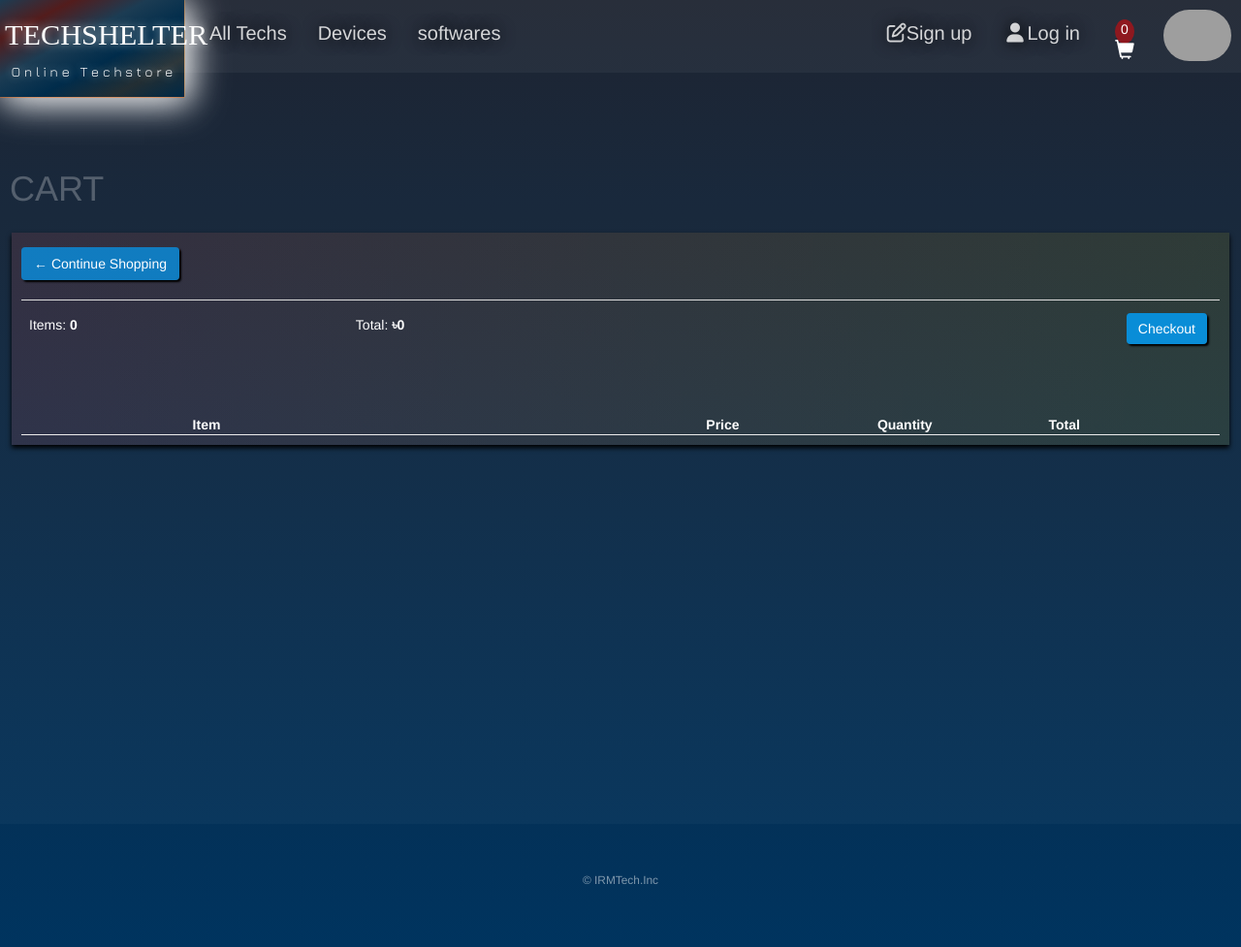
After one commit to Ihtheram/techshelter-django-online-store, a Django app: page /cart/ in a window 1280 px wide. The commit adds this page. Shown: the whole page at 97% size. Run offline with Django 3.2, Linux system fonts and the light colour scheme; lists and menus that the app fills with data are empty; some libraries are stand-ins or nearby versions; some web fonts are replaced; grey boxes are pictures that could not be loaded.

Commit message:
Add Cart Functionalities, Let Customers Make Orders, Let Sellers Receive Orders From Customers

```diff
--- /dev/null
+++ b/TechShelter_Online_EShop/TechShelterApp/Templates/TechShelterApp/cart.html
@@ -0,0 +1,80 @@
+{% extends 'TechShelterApp/main.html' %}
+{% load static %}
+{% block content %}
+
+<h1 class="pagename">CART</h1>
+
+<div class="row" style="margin: 0px 12px; background-image: linear-gradient(to right, #fc5a5a1e, rgba(255, 230, 0, 0.096) ); box-shadow: 0px 3px 5px black;">
+	<div class="col-lg-12" style="padding: 0px 0px;">
+		<div class="box-element" style="background-color: rgba(0, 0, 0, 0); box-shadow: 0px 0px 2px rgba(0, 0, 255, 0);">
+
+			<a class="btn btn-outline-dark" href="{% url 'tech_shelter' %}"
+				style="color:rgb(254, 254, 255); background-color: rgba(0, 162, 255, 0.671); box-shadow: 2px 2px 2px black;">&#x2190;
+				Continue Shopping</a>
+
+	</br></br>
+			<table class="table"
+				style="color: white ;background-color: rgba(97, 171, 255, 0); box-shadow: 2px 2px 2px rgba(0, 0, 0, 0);">
+				<tr>
+					<th>
+						<h5>Items: <strong>{{orderinfo.get_cart_item_quantity}}</strong></h5>
+					</th>
+					<th>
+						<h5>Total: <strong>৳{{orderinfo.get_cart_total_price}}</strong></h5>
+					</th>
+					<th>
+
+						<a id="checkout-btn" style="float:right; margin:5px; background-color: rgba(0, 162, 255, 0.795); border: 0px; box-shadow: 2px 2px 2px black;"
+							class="btn btn-success" href="{% url 'checkout' %}">Checkout</a>
+					</th>
+				</tr>
+			</table>
+
+		</div>
+
+		<br>
+		<div class="box-element"
+			style="color: white ;background-color: rgba(97, 171, 255, 0); box-shadow: 2px 2px 2px rgba(0, 0, 0, 0);">
+			<div class="cart-row">
+				<div style="flex:1"></div>
+				<div style="flex:3"><strong>Item</strong></div>
+				<div style="flex:1"><strong>Price</strong></div>
+				<div style="flex:1"><strong>Quantity</strong></div>
+				<div style="flex:1"><strong>Total</strong></div>
+			</div>
+
+
+
+			{% for orderedtech in orderedtechs %}
+			<div class="cart-row">
+
+				<div style="flex:1"><img class="row-image" src="{{orderedtech.tech.pictureURL}}"></div>
+				<div style="flex:3">
+					<p>{{orderedtech.tech.techname}}</p>
+				</div>
+				<div style="flex:1">
+					<p>৳{{orderedtech.tech.price|floatformat:2}}</p>
+				</div>
+				<div style="flex:1">
+					<p class="quantity">{{orderedtech.quantity}}</p>
+
+					<div class="quantity">
+						<i class='chg-quantity update-cart fas fa-chevron-up' data-tech={{orderedtech.tech.id}}
+							data-action="add" style="padding:0px;margin: 0px;"></i>
+						</br>
+						<i class='chg-quantity pdate-cart fas fa-chevron-down update-cart' data-tech={{orderedtech.tech.id}}
+							data-action="remove" style="padding:0px; margin:0px;"></i>
+					</div>
+				</div>
+				<div style="flex:1">
+					<p>৳{{orderedtech.get_total_price}}</p>
+				</div>
+
+			</div>
+			{% endfor %}
+
+
+		</div>
+	</div>
+</div>
+{% endblock content %}
--- a/TechShelter_Online_EShop/TechShelterApp/Templates/TechShelterApp/main.html
+++ b/TechShelter_Online_EShop/TechShelterApp/Templates/TechShelterApp/main.html
@@ -25,24 +25,24 @@
 
   <!-- JS for ADDING TO CART -->
   <script type="text/javascript">
-    var user = '{{tech_shelter.user}}'
+    var user = '{{request.user}}'
 
-    function getCsrfToken(username) {
+    function getCsrfToken(name) {
       let cookieValue = null;
       if (document.cookie && document.cookie !== '') {
         const cookies = document.cookie.split(';');
         for (let i = 0; i < cookies.length; i++) {
           const cookie = cookies[i].trim();
-          // Does this cookie string begin with the username we want?
-          if (cookie.substring(0, username.length + 1) === (username + '=')) {
-            cookieValue = decodeURIComponent(cookie.substring(username.length + 1));
+          // Does this cookie string begin with the name we want?
+          if (cookie.substring(0, name.length + 1) === (name + '=')) {
+            cookieValue = decodeURIComponent(cookie.substring(name.length + 1));
             break;
           }
         }
       }
       return cookieValue;
     }
-    const csrftoken = getCsrfToken('csrftoken');
+    var csrftoken = getCsrfToken('csrftoken');
 </script>
 
 </head>
@@ -55,14 +55,18 @@
     <div class="logo_div">
       <i id="menuicon" class="fa fa-bars menuicon" style="cursor: pointer;" onclick="menuFunction()"></i>
       <a class="storelink" href="{% url 'tech_shelter' %}">
-        <h1 class="logotext"> TECHSHELTER <span style="padding-bottom: 5px; font-family: 'Jura'; font-size: 14px;"> O n l i n e &nbsp; T e c h s t o r e </span></h1>
+        <h1 class="logotext"> TECHSHELTER <span style="padding-bottom: 5px; font-family: 'Jura'; font-size: 14px;"> O n
+            l i n e &nbsp; T e c h s t o r e </span></h1>
       </a>
 
       <!-- Menu Links MOBILE -->
       <div id="menuLinks" class="menu-contents" style="font-size: 20px; padding: 10px 20px;"></br>
-        <a class="menu_link" style="float: left; padding: 10px 20px; background-color: transparent;" href="{% url 'tech_shelter' %}">All Techs</a></br></br>
-        <a class="menu_link" style="float: left; padding: 10px 20px; background-color: transparent;" href="{% url 'devices' %}">Devices</a></br></br>
-        <a class="menu_link" style="float: left; padding: 10px 20px; background-color: transparent;" href="{% url 'softwares' %}">Softwares</a></br></br>
+        <a class="menu_link" style="float: left; padding: 10px 20px; background-color: transparent;"
+          href="{% url 'tech_shelter' %}">All Techs</a></br></br>
+        <a class="menu_link" style="float: left; padding: 10px 20px; background-color: transparent;"
+          href="{% url 'devices' %}">Devices</a></br></br>
+        <a class="menu_link" style="float: left; padding: 10px 20px; background-color: transparent;"
+          href="{% url 'softwares' %}">Softwares</a></br></br>
       </div>
 
       <script>
@@ -99,25 +103,40 @@
           <img onclick="usermenuFunction()" class="user" src="{{logged_in_user.imageURL}}"
             style="float: right; width: 70px; border-radius: 100px; margin: 10px;"></img>
 
+          <!-- CART DESKTOP -->
 
-
-
+          <a class="cart" style="float: right; text-decoration: none; margin:20px; font-size: 40px;"
+            href="{% url 'cart' %}">
+            <p id="cart-total">
+              {{orderinfo.get_cart_item_quantity}}
+              <span class="glyphicon glyphicon-shopping-cart" style="font-size: 20px;">
+              </span>
+            </p>
+          </a>
+          {% if orderinfo.get_cart_item_quantity is not 0 %}
+          {% endif %}
 
           <!-- Desktop login and signup buttons -->
           <div id='desktop-userbuttons' class="menubar_div-content">
             {% if request.user.is_authenticated %}
-              {% if logged_in_user.is_superuser %}<a class="menu_link" style="float: right;" href="{% url 'users' %}"><i class="fa fa-fw fa-user"></i>All Users
-                </a>
+              {% if logged_in_user.is_superuser %}
+                <a class="menu_link" href="{% url 'users' %}"><i class="fa fa-fw fa-user"></i>Manage All Users</a>
                 <a class="menu_link" href="{% url 'manage_techs' %}">Manage All Techs</a>
               {% endif %}
-                {% if 'Seller' in logged_in_user.usertype or logged_in_user.is_superuser %}
+
+              {% if 'Seller' in logged_in_user.usertype or logged_in_user.is_superuser or logged_in_user.is_staff%}
                 <a class="menu_link" href="{% url 'my_tech_shelter' %}">My Stall</a>
+                <a class="menu_link" style="width: fit-content;" href="{% url 'orders_received' %}">Orders Received</a>
               {% endif %}
+              {% if 'Customer' in logged_in_user.usertype or logged_in_user.is_superuser or logged_in_user.is_staff %}
+                <a class="menu_link" style="width: fit-content;" href="{% url 'orders' %}">Orders Made</a>
+              {% endif %}
+
+
+
             {% else %}
-            <a class="menu_link" style="float: right;" href="{% url 'login' %}"><i class="fa fa-fw fa-user"></i> Log in
-            </a>
-            <a class="menu_link" style="float: right;" href="{% url 'signup' %}"><i class="fa fa-pencil-square-o"></i>
-              Sign up</a>
+              <a class="menu_link" style="float: right;" href="{% url 'login' %}"><i class="fa fa-fw fa-user"></i>Log in</a>
+              <a class="menu_link" style="float: right;" href="{% url 'signup' %}"><i class="fa fa-pencil-square-o"></i>Sign up</a>
             {% endif %}
 
 
@@ -135,8 +154,7 @@
             var b = document.getElementById("block-contents");
             if (userDropdown.classList.contains('show')) {
               b.style.filter = "blur(2px)";
-                }if(!userDropdown.classList.contains('show'))
-                {b.style.filter = "blur(0px)";}
+            } if (!userDropdown.classList.contains('show')) { b.style.filter = "blur(0px)"; }
           }
 
 
@@ -188,8 +206,10 @@
 
 
         <div id="udiv3" style="text-shadow: 0px 0px 30px rgb(250, 250, 250);">
-    {% if request.user.is_authenticated %}<a class="uopt" href="{% url 'editprofile' user.id %}">Edit Profile</a>{% endif %}
-    {% if logged_in_user.is_superuser %}<a class="uopt" href="http://127.0.0.1:8000/admin/">Django administration</a>{% endif %}
+          {% if request.user.is_authenticated %}<a class="uopt" href="{% url 'editprofile' user.id %}">Edit
+            Profile</a>{% endif %}
+          {% if logged_in_user.is_superuser %}<a class="uopt" href="http://127.0.0.1:8000/admin/">Django
+            administration</a>{% endif %}
           <a class="logout" href="{% url 'logout' %}"><i class="fa">&#xf2f5;</i> Log out</a>
         </div>
         {% else %}
@@ -219,11 +239,24 @@
   </div>
 
   <footer>
-    <small><p>
+    <small>
+      <p>
         &copy; IRMTech.Inc
       </p>
     </small>
     <footer>
 
+      <script type="text/javascript" src="{% static 'js/cart.js' %}"></script>
+      <script src="https://code.jquery.com/jquery-3.3.1.slim.min.js"
+        integrity="sha384-q8i/X+965DzO0rT7abK41JStQIAqVgRVzpbzo5smXKp4YfRvH+8abtTE1Pi6jizo"
+        crossorigin="anonymous"></script>
+      <script src="https://cdnjs.cloudflare.com/ajax/libs/popper.js/1.14.3/umd/popper.min.js"
+        integrity="sha384-ZMP7rVo3mIykV+2+9J3UJ46jBk0WLaUAdn689aCwoqbBJiSnjAK/l8WvCWPIPm49"
+        crossorigin="anonymous"></script>
+      <script src="https://stackpath.bootstrapcdn.com/bootstrap/4.1.3/js/bootstrap.min.js"
+        integrity="sha384-ChfqqxuZUCnJSK3+MXmPNIyE6ZbWh2IMqE241rYiqJxyMiZ6OW/JmZQ5stwEULTy"
+        crossorigin="anonymous"></script>
+
 </body>
+
 </html>
--- a/TechShelter_Online_EShop/TechShelterApp/urls.py
+++ b/TechShelter_Online_EShop/TechShelterApp/urls.py
@@ -11,6 +11,13 @@ urlpatterns = [
 
     path('my_tech_shelter', views.my_tech_shelter, name='my_tech_shelter'),
     path('user_tech_shelter/<int:userID>', views.user_tech_shelter, name='user_tech_shelter'),
+    path('orders/', views.orders, name="orders"),
+    path('ordersrcvd/', views.orders_received, name="orders_received"),
+
+    path('cart/', views.cart, name="cart"),
+    path('update_item/', views.updateItem, name="update_item"),
+    path('checkout/', views.checkout, name="checkout"),
+
     path('manage_techs/', views.manageTechs, name="manage_techs"),
     path('manage_my_techs/', views.manageMyTechs, name="manage_my_techs"),
     path('add_tech/', views.addTech, name="add_tech"),
--- a/TechShelter_Online_EShop/TechShelterApp/views.py
+++ b/TechShelter_Online_EShop/TechShelterApp/views.py
@@ -1,32 +1,39 @@
 from django.shortcuts import render, redirect
 
-from .models import User, Tech
+from .models import User, Tech, OrderInfo, OrderedTech
 
 from TechShelterApp.models import User
 # from django.contrib.auth.forms import UserCreationForm, AuthenticationForm
 from django.contrib.auth.forms import AuthenticationForm
-from .forms import CustomUserCreationForm, UserUpdateForm, Admin_UserUpdateForm, TechForm
+from .forms import CustomUserCreationForm, UserUpdateForm, Admin_UserUpdateForm, TechForm, DeliveryForm
 from django.contrib.auth.decorators import login_required
 from django.contrib.auth.mixins import LoginRequiredMixin
 
 
-from django.http import HttpResponse, Http404
+import json
+from django.http import JsonResponse, HttpResponse, Http404
 
 from django.contrib.auth import get_user_model
 from django.contrib import messages
 
 def tech_shelter(request):
 
+    techs = Tech.objects.all()
+
     if request.user.is_authenticated:
         logged_in_user = request.user
+        orderinfo, created = OrderInfo.objects.get_or_create(customer=logged_in_user, complete=False)
+        orderedtechs = orderinfo.orderedtech_set.all()
     else:
         logged_in_user = {
 			'username':'guest',
 			'imageURL':'https://ssl.gstatic.com/images/branding/product/2x/avatar_square_grey_512dp.png',
 			'email':'null'
         }
-    techs = Tech.objects.all()
-    context = {'logged_in_user':logged_in_user, 'techs':techs}
+        orderinfo = {'get_cart_total_price': 0, 'get_cart_item_quantity': 0, 'shipping': False}
+        orderedtechs = []
+
+    context = {'logged_in_user':logged_in_user, 'techs':techs, 'orderedtechs':orderedtechs,'orderinfo':orderinfo}
     return render(request, 'TechShelterApp/tech_shelter.html',context)
 
 def devices(request):
@@ -75,6 +82,130 @@ def tech_detail(request, techID):
     context = {'logged_in_user':logged_in_user, 'this_tech': this_tech}
     return render(request, 'TechShelterApp/tech_detail.html',context)
 
+def orders(request):
+
+    if request.user.is_authenticated:
+        logged_in_user = request.user
+        orderinfo, created = OrderInfo.objects.get_or_create(customer=logged_in_user, complete=False)
+        items = orderinfo.orderedtech_set.all()
+        orderedtechs = OrderedTech.objects.all()
+
+    else:
+        logged_in_user = {
+			'name':'guest',
+			'imageURL':'https://ssl.gstatic.com/images/branding/product/2x/avatar_square_grey_512dp.png',
+			'email':'null'
+        }
+        orderinfo = {'get_cart_total_price': 0, 'get_cart_item_quantity': 0, 'shipping': False}
+        items = []
+        orderedtechs = []
+
+    context = {'logged_in_user':logged_in_user, 'items':items, 'orderedtechs':orderedtechs,'orderinfo':orderinfo}
+    return render(request, 'TechShelterApp/orders.html',context)
+
+def orders_received(request):
+
+    if request.user.is_authenticated:
+        logged_in_user = request.user
+        orderinfo, created = OrderInfo.objects.get_or_create(customer=logged_in_user, complete=False)
+        items = orderinfo.orderedtech_set.all()
+        orderedtechs = OrderedTech.objects.all()
+
+    else:
+        logged_in_user = {
+			'name':'guest',
+			'imageURL':'https://ssl.gstatic.com/images/branding/product/2x/avatar_square_grey_512dp.png',
+			'email':'null'
+        }
+        orderinfo = {'get_cart_total_price': 0, 'get_cart_item_quantity': 0, 'shipping': False}
+        items = []
+        orderedtechs = []
+
+    context = {'logged_in_user':logged_in_user, 'items':items, 'orderedtechs':orderedtechs,'orderinfo':orderinfo}
+    return render(request, 'TechShelterApp/orders_rcv.html',context)
+
+def cart(request):
+
+    if request.user.is_authenticated:
+        logged_in_user = request.user
+        orderinfo, created = OrderInfo.objects.get_or_create(customer=logged_in_user, complete=False)
+        orderedtechs = orderinfo.orderedtech_set.all()
+
+    else:
+        logged_in_user = {
+			'name':'guest',
+			'imageURL':'https://ssl.gstatic.com/images/branding/product/2x/avatar_square_grey_512dp.png',
+			'email':'null'
+        }
+        orderinfo = {'get_cart_total_price': 0, 'get_cart_item_quantity': 0, 'shipping': False}
+        orderedtechs = []
+
+    context = {'logged_in_user':logged_in_user, 'orderedtechs':orderedtechs,'orderinfo':orderinfo}
+    return render(request, 'TechShelterApp/cart.html',context)
+
+def updateItem(request):
+
+    user = request.user
+    orderinfo, created = OrderInfo.objects.get_or_create(customer=user, complete=False)
+
+    data = json.loads(request.body)
+    techId = data['techId']
+    tech = Tech.objects.get(id=techId)
+
+    orderedTech, created = OrderedTech.objects.get_or_create(order=orderinfo, tech=tech)
+
+    action = data['action']
+    if action == 'add':
+        orderedTech.quantity = (orderedTech.quantity + 1)
+    elif action == 'remove':
+        orderedTech.quantity = (orderedTech.quantity - 1)
+
+    orderedTech.save()
+
+    if orderedTech.quantity <= 0:
+        orderedTech.delete()
+
+    return JsonResponse('Item was added', safe=False)
+
+import datetime
+
+def checkout(request):
+
+    if request.user.is_authenticated:
+        logged_in_user = request.user
+        orderinfo, created = OrderInfo.objects.get_or_create(customer=logged_in_user, complete=False)
+        orderedtechs = orderinfo.orderedtech_set.all()
+        form = DeliveryForm(request.POST, request.FILES)
+
+        if request.method == 'POST':
+            transaction_id = datetime.datetime.now().timestamp()
+            orderinfo.transaction_id = transaction_id
+            orderinfo.complete = True
+            orderinfo.save()
+
+            if orderinfo.shipping == True:
+                if form.is_valid():
+                    newDelivery = form.save(commit=False)
+                    newDelivery.customer = request.user
+                    newDelivery.order = orderinfo
+                    newDelivery.save()
+            techs = Tech.objects.all()
+            context = {'techs':techs, 'logged_in_user':logged_in_user, 'orderedtechs':orderedtechs,'orderinfo':orderinfo}
+            return render(request, 'TechShelterApp/tech_shelter.html',context)
+    else:
+        logged_in_user = {
+			'name':'guest',
+			'imageURL':'https://ssl.gstatic.com/images/branding/product/2x/avatar_square_grey_512dp.png',
+			'email':'null'
+        }
+        orderinfo = {'get_cart_total_price': 0, 'get_cart_item_quantity': 0, 'shipping': False}
+        orderedtechs = []
+        print('User is not logged in..')
+
+    context = {'logged_in_user':logged_in_user, 'orderedtechs':orderedtechs,'orderinfo':orderinfo, 'form':form}
+    return render(request, 'TechShelterApp/checkout.html',context)
+
+
 def my_tech_shelter(request):
 
     if request.user.is_authenticated:
@@ -91,8 +222,12 @@ def my_tech_shelter(request):
     return render(request, 'TechShelterApp/tech_shelter_stall.html',context)
 
 def user_tech_shelter(request, userID):
-    user = User.objects.get(id=userID)
-    techs = Tech.objects.filter(seller=user)
+    if userID != "":
+        user = User.objects.get(id=userID)
+        techs = Tech.objects.filter(seller=user)
+    else:
+        user = "Unknown"
+        techs = []
 
     if request.user.is_authenticated:
         logged_in_user = request.user
--- a/TechShelter_Online_EShop/TechShelter_Online_EShop/settings.py
+++ b/TechShelter_Online_EShop/TechShelter_Online_EShop/settings.py
@@ -133,10 +133,6 @@ USE_TZ = True
 
 STATIC_URL = '/static/'
 
-# Static files (CSS, JavaScript, Images)
-# https://docs.djangoproject.com/en/3.1/howto/static-files/
-
-STATIC_URL = '/static/'
 STATICFILES_DIRS = [
     os.path.join(BASE_DIR, 'static'),
 ]
--- a/TechShelter_Online_EShop/static/css/IRMGlowDark.css
+++ b/TechShelter_Online_EShop/static/css/IRMGlowDark.css
@@ -668,7 +668,7 @@ footer {
 
 @media (max-width: 1500px) {
     .itemscol {
-      width: 22%;
+      width: 15%;
       height: auto;
     }
   }
```
Also changed, not shown: TechShelter_Online_EShop/TechShelterApp/Templates/TechShelterApp/checkout.html (added, +84 -0 lines), TechShelter_Online_EShop/TechShelterApp/Templates/TechShelterApp/orders.html (added, +46 -0 lines), TechShelter_Online_EShop/TechShelterApp/Templates/TechShelterApp/orders_rcv.html (added, +49 -0 lines), TechShelter_Online_EShop/TechShelterApp/Templates/TechShelterApp/tech_shelter.html (+4 -5 lines), TechShelter_Online_EShop/TechShelterApp/admin.py (+5 -2 lines), TechShelter_Online_EShop/TechShelterApp/forms.py (+7 -2 lines), TechShelter_Online_EShop/TechShelterApp/models.py (+55 -0 lines), TechShelter_Online_EShop/static/js/cart.js (+2 -54 lines), TechShelter_Online_EShop/TechShelterApp/migrations/0004_auto_20210225_1920.py (added), TechShelter_Online_EShop/TechShelterApp/migrations/0005_delete_deliverylocation.py (added), TechShelter_Online_EShop/TechShelterApp/migrations/0006_deliverylocation.py (added), TechShelter_Online_EShop/db.sqlite3. Lines whose indentation alone changed are shown as unchanged.
